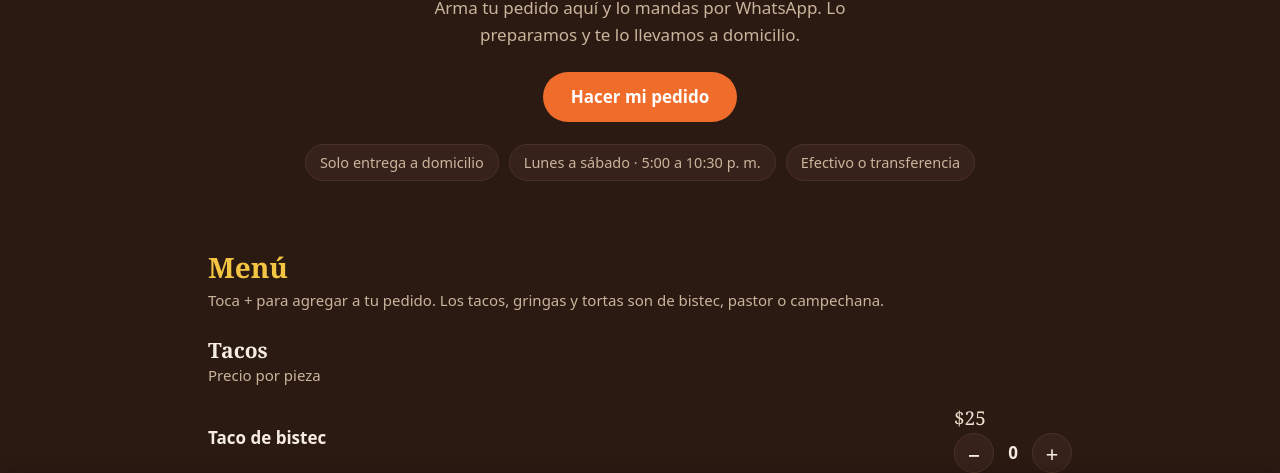
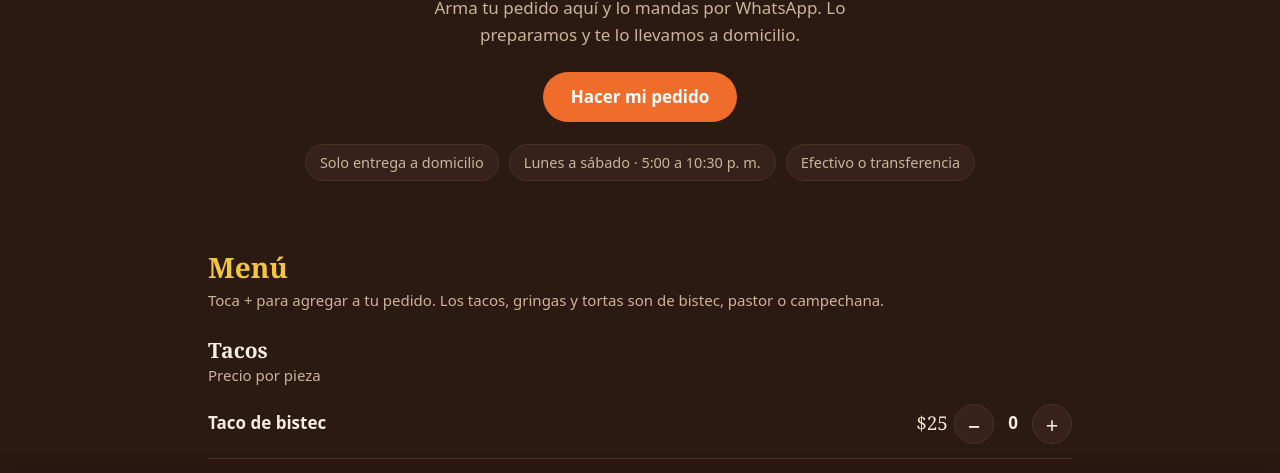
Before and after one commit to oliverlandher-crypto/vistas, a plain HTML site: page fogon-de-noche/index.html in a window 1280 px wide. Shown: the part 324-797 px from the top of the page. Drawn offline with Linux system fonts and the light colour scheme.

Commit message:
Fogón de Noche: alinear precio y cantidad
Co-Authored-By: Claude Sonnet 5.5 <noreply@anthropic.com>
Claude-Session: https://claude.ai/code/session_01SSjHdeLQZGBBNKDmgcBJPe

```diff
--- a/fogon-de-noche/index.html
+++ b/fogon-de-noche/index.html
@@ -32,6 +32,7 @@ h2.t{font-size:28px;margin-bottom:6px;color:var(--moon)}
 .sub{color:var(--suave);font-size:15px;margin-bottom:18px}
 .item{display:flex;align-items:center;justify-content:space-between;gap:14px;padding:14px 0;border-bottom:1px solid var(--linea)}
 .item b{display:block;font-weight:600}.item small{color:var(--suave)}
+.item .der{display:flex;align-items:center}
 .item .pr{font-family:var(--serif);font-size:19px;color:var(--cre);margin-right:6px;white-space:nowrap}
 .qty{display:flex;align-items:center;gap:6px}
 .qty button{width:40px;height:40px;border-radius:50%;border:1px solid var(--linea);background:var(--bg2);color:var(--txt);font-size:22px;line-height:1;cursor:pointer}
```
